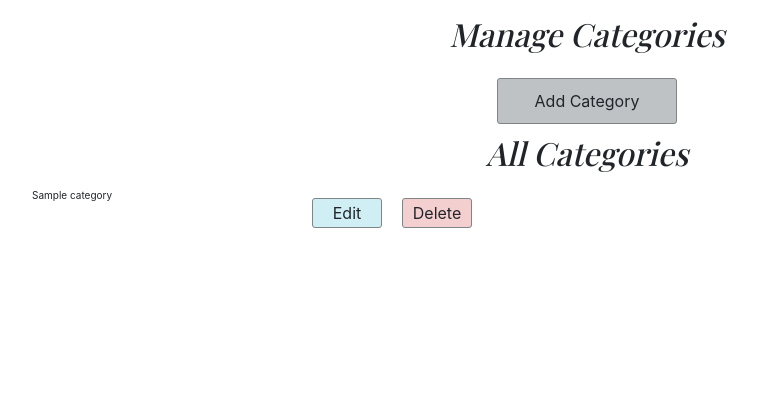
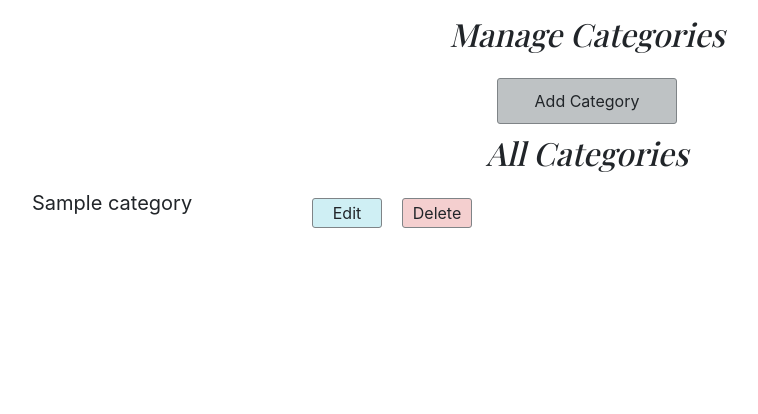
Before and after one commit to Sharon-B/Recipe-Box, a Flask app: page /manage_categories in a window 1280 px wide. Shown: the part 75-489 px from the top of the page, without its empty margins (53-811 px from the left). Run offline with Flask 2, Linux system fonts and the light colour scheme; a database or web service that is not in the repository returns one stand-in record (values such as "Sample title"); some libraries are stand-ins or nearby versions; some web fonts are replaced.

Commit message:
Update typo in style.css for .cat-display class

```diff
--- a/static/css/style.css
+++ b/static/css/style.css
@@ -281,7 +281,7 @@ form p {
 
 /*------ Manage Categories -------*/
 
-.cat_display {
+.cat-display {
     font-size: 2rem;
 }
 
```
